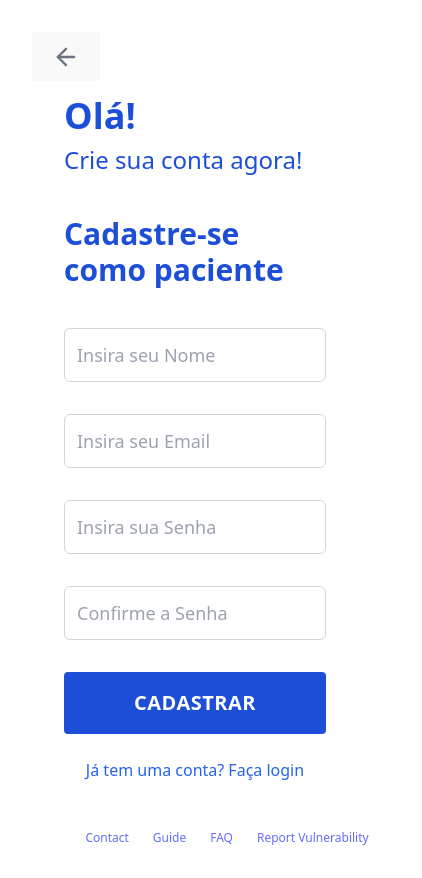
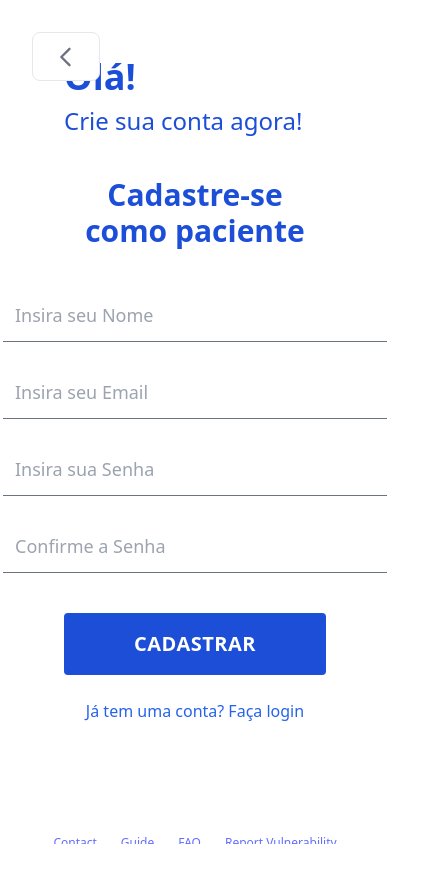
Before and after one commit to weszxl/projeto_desenv-01, a React (Vite) app in the folder frontend/: page /cadastro in a window 390 px wide. Shown: the whole page, 422 px wide, since content can reach past the window. After the commit the page ends 844 px from the top, so only its background shows below. Built offline with nearby package versions, Linux system fonts and the light colour scheme; no server answers.

Commit message:
Atualiza estilização da homepage, register page e login page"

```diff
--- a/frontend/package.json
+++ b/frontend/package.json
@@ -35,7 +35,7 @@
     "eslint-plugin-react-hooks": "^5.2.0",
     "eslint-plugin-react-refresh": "^0.4.19",
     "globals": "^16.0.0",
-    "postcss": "^8.5.3",
+    "postcss": "^8.5.5",
     "tailwindcss": "^3.4.17",
     "vite": "^6.3.1"
   },
--- a/frontend/src/components/header.jsx
+++ b/frontend/src/components/header.jsx
@@ -27,7 +27,7 @@ const Header = () => {
   };
 
   return (
-    <header className="bg-white shadow-md py-4 px-6 flex justify-between items-center">
+    <header className="bg-gradient-to-br from-[#7AFFF4] to-[#72FFDF] shadow-md py-4 px-6 flex justify-between items-center border-b border-gray-400">
       <Link to="/" className="text-xl font-bold text-gray-800">LOGO</Link>
 
       <nav className="flex space-x-4">
--- a/frontend/src/pages/homepage.jsx
+++ b/frontend/src/pages/homepage.jsx
@@ -4,10 +4,9 @@ import Footer from '../components/footer';
 
 const HomePage = () => {
   const flashcards = [
-    { image: "https://encrypted-tbn2.gstatic.com/images?q=tbn:ANd9GcTe930RYtIMySmrb9qOc0czMjAK_MD3qR8NvZNpD2JQmEu-wpHHPEFbPI9NoUOT", title: "Título de flashcard com link 1", content: "escrever alguma coisa sobre algum serviço 1" },
-    { image: "https://encrypted-tbn2.gstatic.com/images?q=tbn:ANd9GcTe930RYtIMySmrb9qOc0czMjAK_MD3qR8NvZNpD2JQmEu-wpHHPEFbPI9NoUOT", title: "Título de flashcard com link 2", content: "escrever alguma coisa sobre algum serviço 2" },
-    { image: "https://encrypted-tbn2.gstatic.com/images?q=tbn:ANd9GcTe930RYtIMySmrb9qOc0czMjAK_MD3qR8NvZNpD2JQmEu-wpHHPEFbPI9NoUOT", title: "Título de flashcard com link 3", content: "escrever alguma coisa sobre algum serviço 3" },
-    { image: "https://encrypted-tbn2.gstatic.com/images?q=tbn:ANd9GcTe930RYtIMySmrb9qOc0czMjAK_MD3qR8NvZNpD2JQmEu-wpHHPEFbPI9NoUOT", title: "Título de flashcard com link 3", content: "escrever alguma coisa sobre algum serviço 3" },
+    { image: "https://encrypted-tbn2.gstatic.com/images?q=tbn:ANd9GcTe930RYtIMySmrb9qOc0czMjAK_MD3qR8NvZNpD2JQmEu-wpHHPEFbPI9NoUOT", title: "Serviço 1", content: "Descrição detalhada do nosso primeiro serviço. Foco na qualidade e inovação." },
+    { image: "https://encrypted-tbn2.gstatic.com/images?q=tbn:ANd9GcTe930RYtIMySmrb9qOc0czMjAK_MD3qR8NvZNpD2JQmEu-wpHHPEFbPI9NoUOT", title: "Serviço 2", content: "Nosso segundo serviço oferece suporte completo e resultados garantidos." },
+    { image: "https://encrypted-tbn2.gstatic.com/images?q=tbn:ANd9GcTe930RYtIMySmrb9qOc0czMjAK_MD3qR8NvZNpD2JQmEu-wpHHPEFbPI9NoUOT", title: "Serviço 3", content: "Conheça nosso terceiro serviço, pensado para suas necessidades específicas." },
   ];
   const usageItems = [
     { icon: '💲', title: "MODO DE USO OU SLA", description: "Um monte de informação sobre o uso da plataforma e mais alguma coisa." },
@@ -34,46 +33,46 @@ const HomePage = () => {
       <Header />
 
       <main>
-        <section className="py-12 px-6 bg-cyan-200">
-          <div className="max-w-3xl mx-auto text-center">
-            <h1 className="text-4xl md:text-5xl font-semibold text-gray-800 mb-8 leading-tight">
+        <section className="py-20 px-6 min-h-[86vh] flex items-center bg-gradient-to-br from-[#7AFFF4] to-[#72FFDF] border-b border-gray-400">
+          <div className="max-w-5xl mx-auto text-center w-full">
+            <h1 className="text-4xl md:text-5xl font-semibold min-h-[20vh] text-gray-800 mb-12 leading-tight">
               O <strong className='font semibold'>Nome Dramático</strong> alguma coisa sla o que,<br />
               <span className="text-gray-800">não sei o que lá mais palavras.</span>
             </h1>
 
-            <div className="grid grid-cols-2 lg:grid-cols-4 gap-8 mt-8">
+            <div className="grid grid-cols-1 md:grid-cols-3 gap-8 justify-items-center">
               {flashcards.map((card, index) => (
-                <div key={index} className="bg-white rounded-xl shadow-md overflow-hidden hover:shadow-lg transition p-4" style={{ display: 'flex', flexDirection: 'column', alignItems: 'center' }}>
+                <div key={index} className="bg-white rounded-xl shadow-lg overflow-hidden hover:shadow-xl transition p-6 w-full max-w-sm" style={{ display: 'flex', flexDirection: 'column', alignItems: 'center' }}>
                   {card.image && (
                     <img
                       src={card.image}
                       alt={`Imagem do flashcard ${index + 1}`}
-                      className="w-3/4 sm:w-2/3 md:w-full h-auto mb-2 rounded object-cover"
+                      className="w-3/4 sm:w-2/3 md:w-full h-auto mb-4 rounded object-cover mx-auto"
                       style={{
-                        maxWidth: '120px',
-                        maxHeight: '120px'
+                        maxWidth: '150px',
+                        maxHeight: '150px'
                       }}
                     />
                   )}
-                  <h3 className="text-sm sm:text-base font-semibold text-gray-800 mb-1 text-left">{card.title}</h3>
-                  <p className="text-xs sm:text-sm text-gray-600 text-left">{card.content}</p>
+                  <h3 className="text-lg sm:text-xl font-bold text-gray-800 mb-2 text-center">{card.title}</h3>
+                  <p className="text-sm sm:text-base text-gray-700 text-center">{card.content}</p>
                 </div>
               ))}
             </div>
           </div>
         </section>
 
-        <section className="py-12 px-6 bg-blue-100">
-          <div className="max-w-6xl mx-auto text-center">
+        <section className="py-20 px-6 bg-blue-100 border-b border-gray-400 flex items-center min-h-[95vh]">
+          <div className="max-w-6xl mx-auto text-center w-full">
             <h2 className="text-4xl font-extrabold text-gray-800 mb-4">USO DA PLATAFORMA</h2>
-            <div className="inline-block bg-blue-700 text-white text-xl font-semibold py-2 px-8 rounded-full mb-12 shadow-md">
+            <div className="inline-block bg-blue-700 text-white text-xl font-semibold py-2 px-8 rounded-full mb-16 shadow-md">
               USO PLATAF
             </div>
 
-            <div className="flex flex-col md:flex-row items-start md:space-x-8">
+            <div className="flex flex-col md:flex-row items-center md:items-start md:space-x-12">
 
               <div className="w-full md:w-1/2 mb-8 md:mb-0">
-                <div className="relative pt-[63.5%] bg-gray-200 rounded-lg shadow-md overflow-hidden">
+                <div className="relative pt-[65%] bg-gray-200 rounded-lg shadow-md overflow-hidden">
                   <iframe
                     className="absolute top-0 left-0 w-full h-full"
                     src="https://www.youtube.com/embed/dQw4w9WgXcQ"
@@ -86,15 +85,15 @@ const HomePage = () => {
               </div>
 
               <div className="w-full md:w-1/2">
-                <div className="space-y-6">
+                <div className="space-y-8">
                   {usageItems.map((item, index) => (
-                    <div key={index} className="flex items-center bg-white p-4 rounded-lg shadow-sm">
-                      <div className="flex-shrink-0 w-10 h-10 mr-4 flex items-center justify-center bg-blue-500 rounded-full text-white text-2xl font-bold">
+                    <div key={index} className="flex items-center bg-white p-6 rounded-lg shadow-md">
+                      <div className="flex-shrink-0 w-12 h-12 mr-4 flex items-center justify-center bg-blue-500 rounded-full text-white text-3xl font-bold">
                         {item.icon}
                       </div>
                       <div className="flex-1 text-left">
-                        <h3 className="text-lg font-bold text-gray-800 leading-tight mb-1">{item.title}</h3>
-                        <p className="text-gray-700 leading-snug">{item.description}</p>
+                        <h3 className="text-xl font-bold text-gray-800 leading-tight mb-1">{item.title}</h3>
+                        <p className="text-base text-gray-700 leading-snug">{item.description}</p>
                       </div>
                     </div>
                   ))}
--- a/frontend/src/pages/loginPage.jsx
+++ b/frontend/src/pages/loginPage.jsx
@@ -55,8 +55,8 @@ const LoginPage = () => {
   };
 
   return (
-    <div className="min-h-screen flex bg-white">
-      <div className="hidden md:flex w-1/2 bg-blue-100 relative items-center justify-center p-8">
+    <div className="h-screen w-screen overflow-hidden flex bg-white">
+      <div className="hidden md:flex w-1/2 bg-gradient-to-br from-[#7AFFF4] to-[#72FFDF] relative items-center justify-center p-8">
         <img
           src="/images/psychology-illustration.png"
           alt="Ilustração com tema de psicologia"
@@ -73,7 +73,7 @@ const LoginPage = () => {
       <div className="w-full md:w-1/2 flex flex-col justify-center p-8 relative">
         <button
           onClick={() => navigate(-1)}
-          className="absolute top-8 left-8 text-gray-500 hover:text-gray-700 transition"
+          className="absolute top-8  left-8 bg-white border border-gray-200 rounded-lg hover:bg-cyan-100 text-gray-500 hover:text-gray-700 transition"
         >
           <svg xmlns="http://www.w3.org/2000/svg" className="h-7 w-7" fill="none"
             viewBox="0 0 24 24" stroke="currentColor">
@@ -89,9 +89,10 @@ const LoginPage = () => {
             Seja bem-vindo de volta!
           </p>
 
-          <h2 className="text-3xl font-bold text-blue-700 mb-10">
+          <h2 className="text-3xl font-bold text-blue-700 mb-10 self-center text-center">
             Faça seu login
           </h2>
+
 
           {location.state?.success && (
             <div className="mb-4 p-3 bg-green-100 text-green-700 rounded-md w-full">
@@ -106,10 +107,11 @@ const LoginPage = () => {
           )}
 
           <form className="space-y-8 w-full" onSubmit={handleSubmit}>
+            <div className="flex flex-col items-center justify-center">
               <input
                 type="email"
                 placeholder="Insira seu Email"
-              className="w-full border border-gray-300 rounded-md py-3 px-3 focus:outline-none focus:border-blue-600 placeholder-gray-400 text-gray-800 text-lg bg-white"
+                className="min-w-96 border-b border-gray-500 py-3 px-3 focus:outline-none focus:border-blue-600 placeholder-gray-400 text-gray-800 text-lg bg-white"
                 required
                 value={email}
                 onChange={(e) => setEmail(e.target.value)}
@@ -117,13 +119,14 @@ const LoginPage = () => {
               <input
                 type="password"
                 placeholder="Insira sua Senha"
-              className="w-full border border-gray-300 rounded-md py-3 px-3 focus:outline-none focus:border-blue-600 placeholder-gray-400 text-gray-800 text-lg bg-white"
+                className="min-w-96 mt-8 border-b border-gray-500 py-3 px-3 focus:outline-none focus:border-blue-600 placeholder-gray-400 text-gray-800 text-lg bg-white"
                 required
                 value={password}
                 onChange={(e) => setPassword(e.target.value)}
               />
+            </div>
 
-            <div className="text-right text-base mt-2">
+            <div className="text-center text-base mt-2">
               <Link to="/recuperar-senha" className="text-blue-600 hover:underline font-medium">
                 Esqueceu a senha?
               </Link>
@@ -145,12 +148,13 @@ const LoginPage = () => {
           </div>
         </div>
 
-        <div className="absolute bottom-8 w-full text-xs text-gray-500 flex flex-wrap justify-center gap-6 px-8">
+        <div className="w-full text-xs text-gray-500 flex flex-wrap justify-center gap-6 mt-12 text-center">
           <a href="#" className="hover:underline">Contact</a>
           <a href="#" className="hover:underline">Guide</a>
           <a href="#" className="hover:underline">FAQ</a>
           <a href="#" className="hover:underline">Report Vulnerability</a>
         </div>
+
       </div>
     </div>
   );
--- a/frontend/src/pages/registerPage.jsx
+++ b/frontend/src/pages/registerPage.jsx
@@ -63,13 +63,16 @@ const RegisterPage = () => {
   };
 
   return (
-    <div className="min-h-screen flex bg-white">
+    <div className="h-screen w-screen overflow-hidden flex bg-white">
       <div className="w-full md:w-1/2 flex flex-col justify-center p-8 relative">
         <button
           onClick={() => navigate(-1)}
-          className="absolute top-8 left-8 text-gray-500 hover:text-gray-700 transition"
+          className="absolute top-8  left-8 bg-white border border-gray-200 rounded-lg hover:bg-cyan-100 text-gray-500 hover:text-gray-700 transition"
         >
-          <ArrowLeft size={28} />
+          <svg xmlns="http://www.w3.org/2000/svg" className="h-7 w-7" fill="none"
+            viewBox="0 0 24 24" stroke="currentColor">
+            <path strokeLinecap="round" strokeLinejoin="round" strokeWidth={2} d="M15 19l-7-7 7-7" />
+          </svg>
         </button>
 
         <div className="flex flex-col items-start px-8 py-16 w-full max-w-sm mx-auto">
@@ -80,7 +83,7 @@ const RegisterPage = () => {
             Crie sua conta agora!
           </p>
 
-          <h2 className="text-3xl font-bold text-blue-700 mb-10">
+          <h2 className="text-3xl font-bold text-blue-700 mb-10 self-center text-center">
             Cadastre-se como paciente
           </h2>
 
@@ -90,12 +93,13 @@ const RegisterPage = () => {
             </div>
           )}
 
-          <form className="space-y-8 w-full" onSubmit={handleSubmit}>
+          <form className="space-y-10 w-full" onSubmit={handleSubmit}>
+            <div className="flex flex-col space-y-6 items-center justify-center">
               <input
                 type="text"
                 name="name"
                 placeholder="Insira seu Nome"
-              className="w-full border border-gray-300 rounded-md py-3 px-3 focus:outline-none focus:border-blue-600 placeholder-gray-400 text-gray-800 text-lg bg-white"
+                className="min-w-96 border-b border-gray-500 py-3 px-3 focus:outline-none focus:border-blue-600 placeholder-gray-400 text-gray-800 text-lg bg-white"
                 required
                 value={formData.name}
                 onChange={handleChange}
@@ -104,7 +108,7 @@ const RegisterPage = () => {
                 type="email"
                 name="email"
                 placeholder="Insira seu Email"
-              className="w-full border border-gray-300 rounded-md py-3 px-3 focus:outline-none focus:border-blue-600 placeholder-gray-400 text-gray-800 text-lg bg-white"
+                className="min-w-96 border-b border-gray-500 py-3 px-3 focus:outline-none focus:border-blue-600 placeholder-gray-400 text-gray-800 text-lg bg-white"
                 required
                 value={formData.email}
                 onChange={handleChange}
@@ -113,7 +117,7 @@ const RegisterPage = () => {
                 type="password"
                 name="password"
                 placeholder="Insira sua Senha"
-              className="w-full border border-gray-300 rounded-md py-3 px-3 focus:outline-none focus:border-blue-600 placeholder-gray-400 text-gray-800 text-lg bg-white"
+                className="min-w-96 border-b border-gray-500 py-3 px-3 focus:outline-none focus:border-blue-600 placeholder-gray-400 text-gray-800 text-lg bg-white"
                 required
                 value={formData.password}
                 onChange={handleChange}
@@ -122,11 +126,12 @@ const RegisterPage = () => {
                 type="password"
                 name="confirmPassword"
                 placeholder="Confirme a Senha"
-              className="w-full border border-gray-300 rounded-md py-3 px-3 focus:outline-none focus:border-blue-600 placeholder-gray-400 text-gray-800 text-lg bg-white"
+                className="min-w-96 border-b border-gray-500 py-3 px-3 focus:outline-none focus:border-blue-600 placeholder-gray-400 text-gray-800 text-lg bg-white"
                 required
                 value={formData.confirmPassword}
                 onChange={handleChange}
               />
+          </div>
 
             <button
               type="submit"
@@ -144,7 +149,7 @@ const RegisterPage = () => {
           </div>
         </div>
 
-        <div className="absolute bottom-8 w-full text-xs text-gray-500 flex flex-wrap justify-center gap-6 px-8">
+        <div className="w-full text-xs text-gray-500 flex flex-wrap justify-center gap-6 mt-12 text-center">
           <a href="#" className="hover:underline">Contact</a>
           <a href="#" className="hover:underline">Guide</a>
           <a href="#" className="hover:underline">FAQ</a>
@@ -152,7 +157,7 @@ const RegisterPage = () => {
         </div>
       </div>
 
-      <div className="hidden md:flex w-1/2 bg-blue-100 relative items-center justify-center p-8">
+      <div className="hidden md:flex w-1/2 bg-gradient-to-br from-[#7AFFF4] to-[#72FFDF] relative items-center justify-center p-8">
         <img
           src="/images/psychology-illustration.png"
           alt="Ilustração com tema de psicologia"
```
Also changed, not shown: 1 other file (tests, documents, lock files or other folders). Lines whose indentation alone changed are shown as unchanged.
